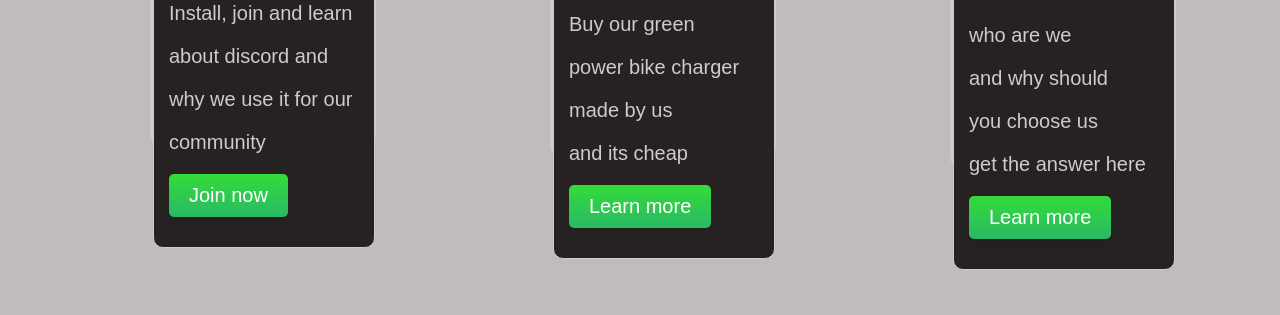
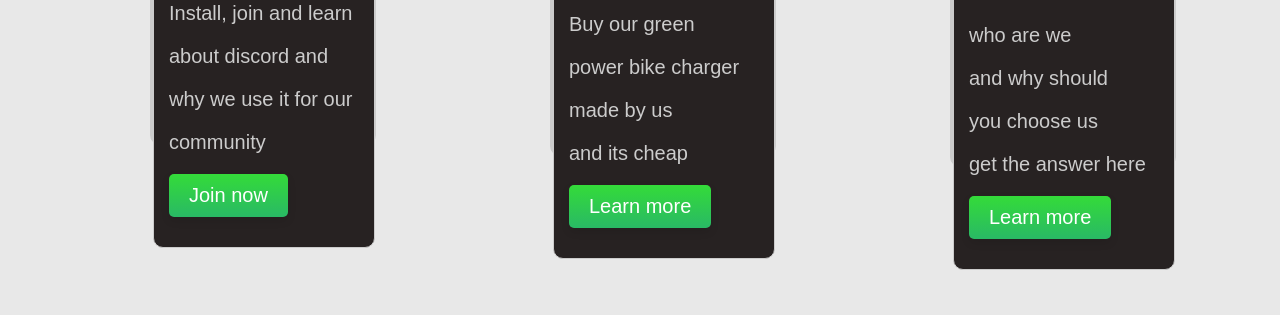
Before and after one commit to z3co/A.-C.-R., a plain HTML site: page index.html in a window 1280 px wide. Shown: the part 485-800 px from the top of the page. Drawn offline with Linux system fonts and the light colour scheme.

Commit message:
Add files via upload

```diff
--- a/index.html
+++ b/index.html
@@ -6,7 +6,7 @@
         font-family: Arial, sans-serif;
         margin: 0;
         padding: 0;
-        background-color: #c1bcbc;
+        background-color: #e8e8e8;
      }
 
 
```
